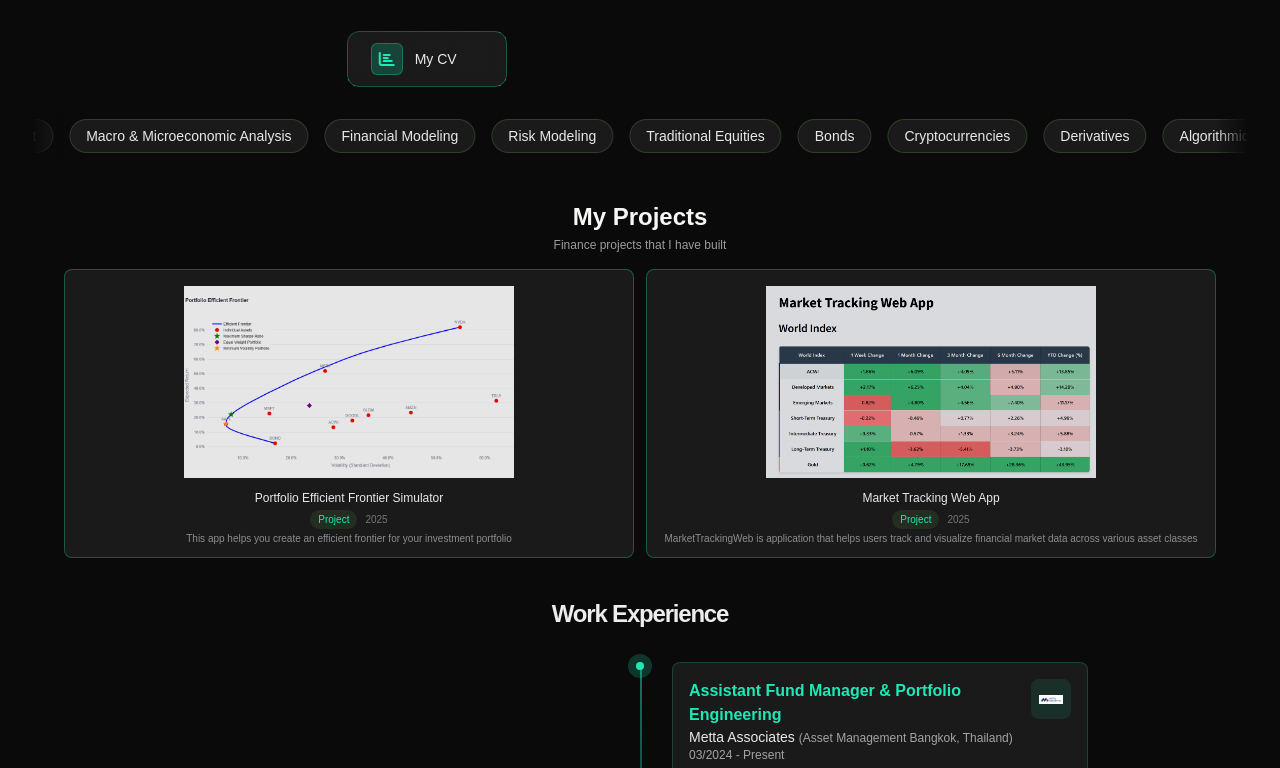
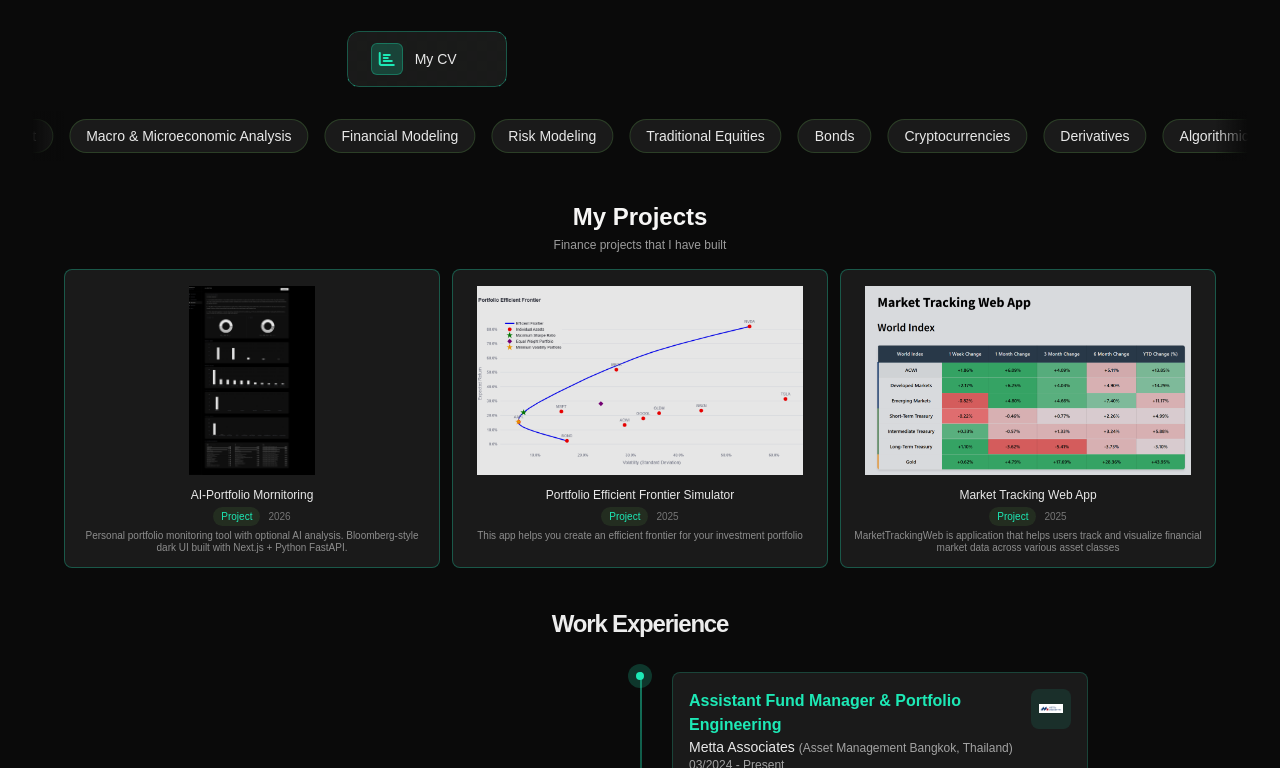
Before and after one commit to Zeroptj/myPorrtfolio, a Next.js app: page / in a window 1280 px wide. Shown: the part 524-1292 px from the top of the page. Built offline with nearby package versions, Linux system fonts and the light colour scheme; a web font is replaced by a local one.

Commit message:
updates data

```diff
--- a/src/components/sections/experience/data.ts
+++ b/src/components/sections/experience/data.ts
@@ -26,6 +26,10 @@ export const experienceData: Experience[] = [
     color: '#000000',
     logo: '/Metta.png',
     achievements: [
+      'Portfolio Optimization 2026: Led the 2026 enhancement of the Portfolio Optimization framework, transitioning from **manual 4 Pillars-based allocation to a model-driven, automated system** — restructuring the methodology from a conceptual guideline into a **formalized, systematic framework** for determining client portfolio weights.',
+      'CRM Webapp: Developed a **full-stack internal CRM platform** enabling investment teams to monitor per-client portfolio performance, **measure deviation against model portfolios**, and track **total AUM and client count in real time** — built on Next.js, powered by a centralized API layer, and hosted on Firebase.',
+      'Migration Market Monitoring Streamlit to Webapp: Led the **migration from Streamlit to a scalable Next.js web application**, redesigning the architecture around a **centralized API** and introducing a **full authentication system** to support secure, multi-user access.',
+      'Internal Database Management For CRM & Investment: Architected an **end-to-end internal data platform** for CRM and investment use cases, serving **~1,000 users**. Built a **data lake infrastructure**, designed **ETL pipelines** ingesting data from Bloomberg, Yahoo Finance, and SEC Open Data, and developed a **centralized API** to expose analytics-ready data across teams.',
       'Portfolio Optimization 4 Pillars: Mega project in Q1/2025 using **MPT, Broad-Based Asset Allocation (BBAA), Secular Asset (Economic Regime Switch, Factor-based), and Outcome-Based Investing (Risk modeling)** to create the best portfolio for each client.',
       'Metta Market Update For Advisory: **Developed a web app and slides** for advisors to stay updated with real-time market news, track strategies and key financial metrics, and prepare for client meetings.',
       'Portfolio Tracking: Built tools to monitor differences between client portfolios and optimized portfolios.',
@@ -38,7 +42,10 @@ export const experienceData: Experience[] = [
       'Asset Allocation',
       'Risk Modeling',
       'Currency Hedging',
-      'Web App Development'
+      'Web App Development',
+      'ETL Pipeline',
+      'REST API Design',
+      'Database Architecture'
     ]
   },
   {
--- a/src/components/sections/project.tsx
+++ b/src/components/sections/project.tsx
@@ -21,6 +21,15 @@ const project = [
     description: 'MarketTrackingWeb is application that helps users track and visualize financial market data across various asset classes',
     year: '2025'
   },
+  {
+    name: 'AI-Portfolio Mornitoring',
+    logo: '/portfolio_mornitor.jpg',
+    href: 'https://github.com/Zeroptj/portfolio-monitor-ai/',
+    role: 'Project',
+    description: 'Personal portfolio monitoring tool with optional AI analysis. Bloomberg-style dark UI built with Next.js + Python FastAPI.',
+    year: '2026'
+  }
+
 ]
 
 export function Project() {
@@ -36,12 +45,12 @@ export function Project() {
           initial={{ opacity: 0 }}
           animate={{ opacity: 1 }}
           transition={{ duration: 0.5, delay: 0.2 }}
-          className="grid grid-cols-1 sm:grid-cols-2 md:grid-cols-2 gap-3 max-w-6xl mx-auto items-stretch"
+          className="grid grid-cols-1 sm:grid-cols-2 md:grid-cols-3 gap-3 max-w-6xl mx-auto items-stretch"
         >
-          {project.map((project, index) => (
+          {[...project].sort((a, b) => Number(b.year) - Number(a.year)).map((project, index) => (
             <motion.div
               key={project.name}
-              className="relative group"
+              className="relative group h-full"
               initial={{ opacity: 0, y: 20 }}
               animate={{ opacity: 1, y: 0 }}
               transition={{ duration: 0.5, delay: index * 0.1 }}
@@ -50,12 +59,12 @@ export function Project() {
                 href={project.href}
                 target="_blank"
                 rel="noopener noreferrer"
-                className="block"
+                className="block h-full"
                 whileHover={{ scale: 1.02 }}
                 whileTap={{ scale: 0.98 }}
               >
-                <div className={`bg-[#1a1a1a] rounded-lg p-3 border ${project.role === 'Project' ? 'border-[#1de9b6]/30 hover:border-[#1de9b6]/50' : 'border-white/5 hover:border-white/20'} transition-colors`}>
-                  <div className="relative h-50 w-full flex items-center justify-center mb-2">
+                <div className={`bg-[#1a1a1a] rounded-lg p-3 border h-full flex flex-col ${project.role === 'Project' ? 'border-[#1de9b6]/30 hover:border-[#1de9b6]/50' : 'border-white/5 hover:border-white/20'} transition-colors`}>
+                  <div className="relative aspect-video w-full flex items-center justify-center mb-2">
                     <Image
                       src={project.logo}
                       alt={`${project.name} logo`}
```
Also changed, not shown: public/portfolio_mornitor.jpg (added).
